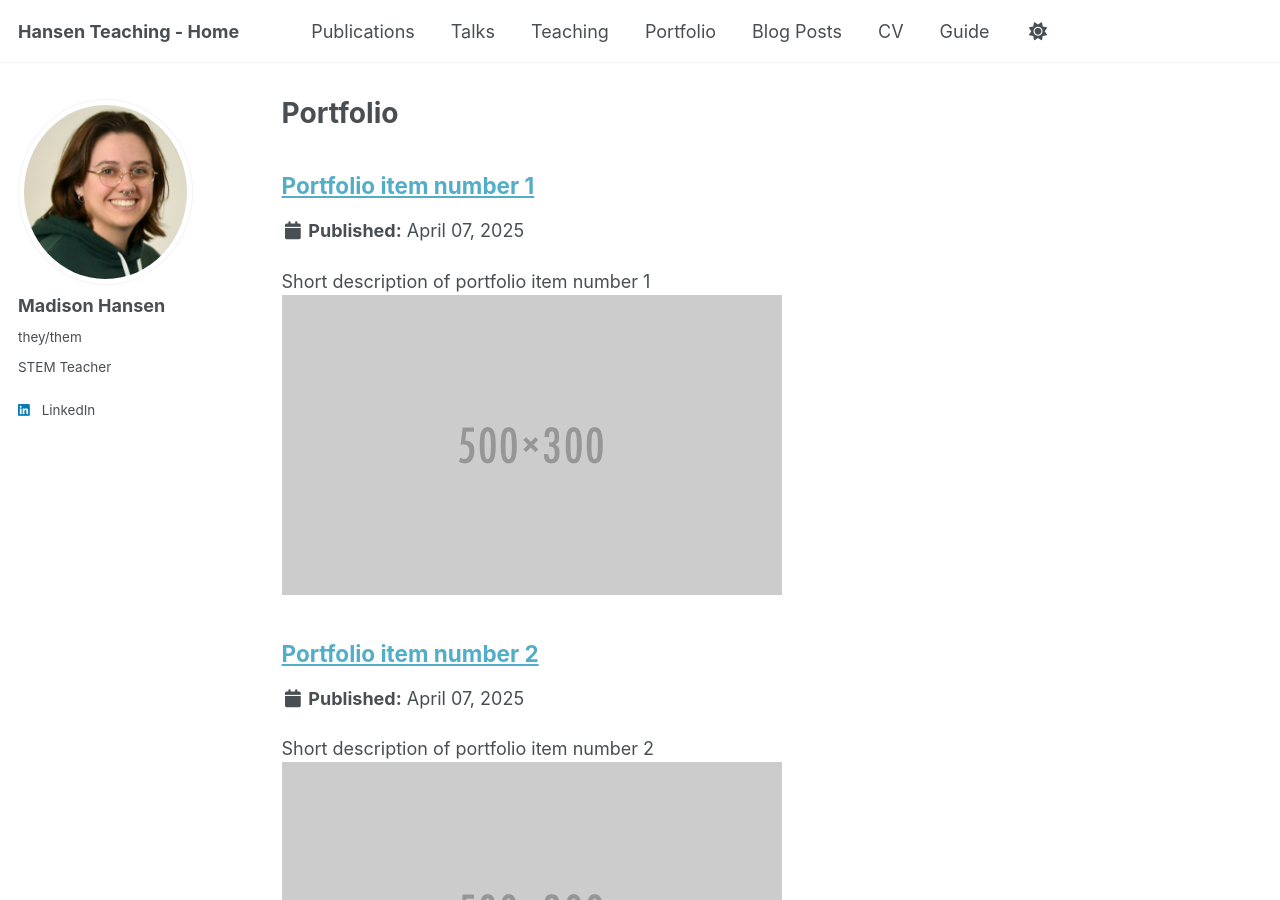
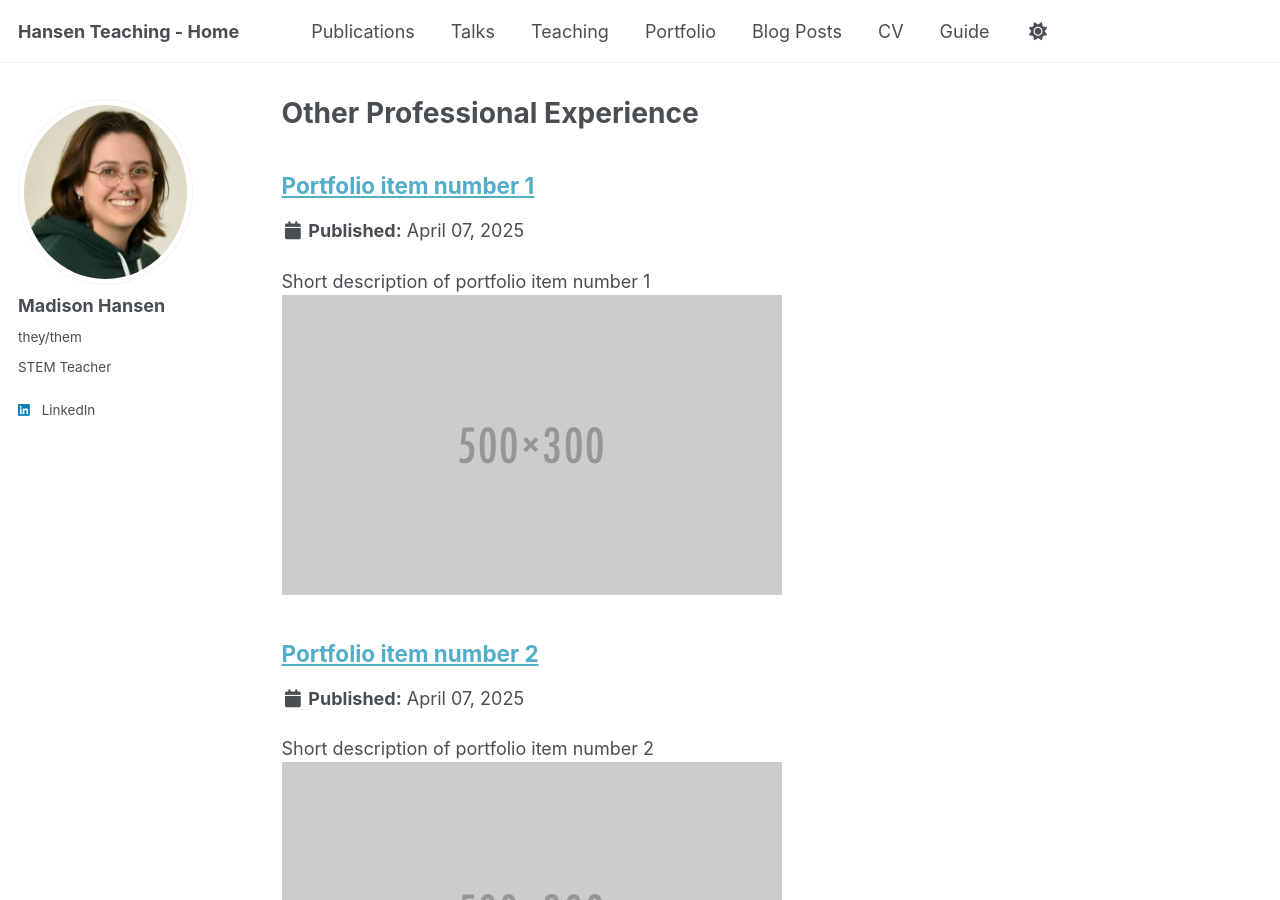
Before and after one commit to hansen-teaching/hansen-teaching.github.io, a Jekyll site: the page built from _pages/portfolio.html, in a window 1280 px wide and 900 px high. Built offline with Jekyll 4.4.1, drawn with Linux system fonts in a browser that asks for light colours.

Commit message:
Update portfolio.html

```diff
--- a/_pages/portfolio.html
+++ b/_pages/portfolio.html
@@ -1,6 +1,6 @@
 ---
 layout: archive
-title: "Portfolio"
+title: "Other Professional Experience"
 permalink: /portfolio/
 author_profile: true
 ---
```
